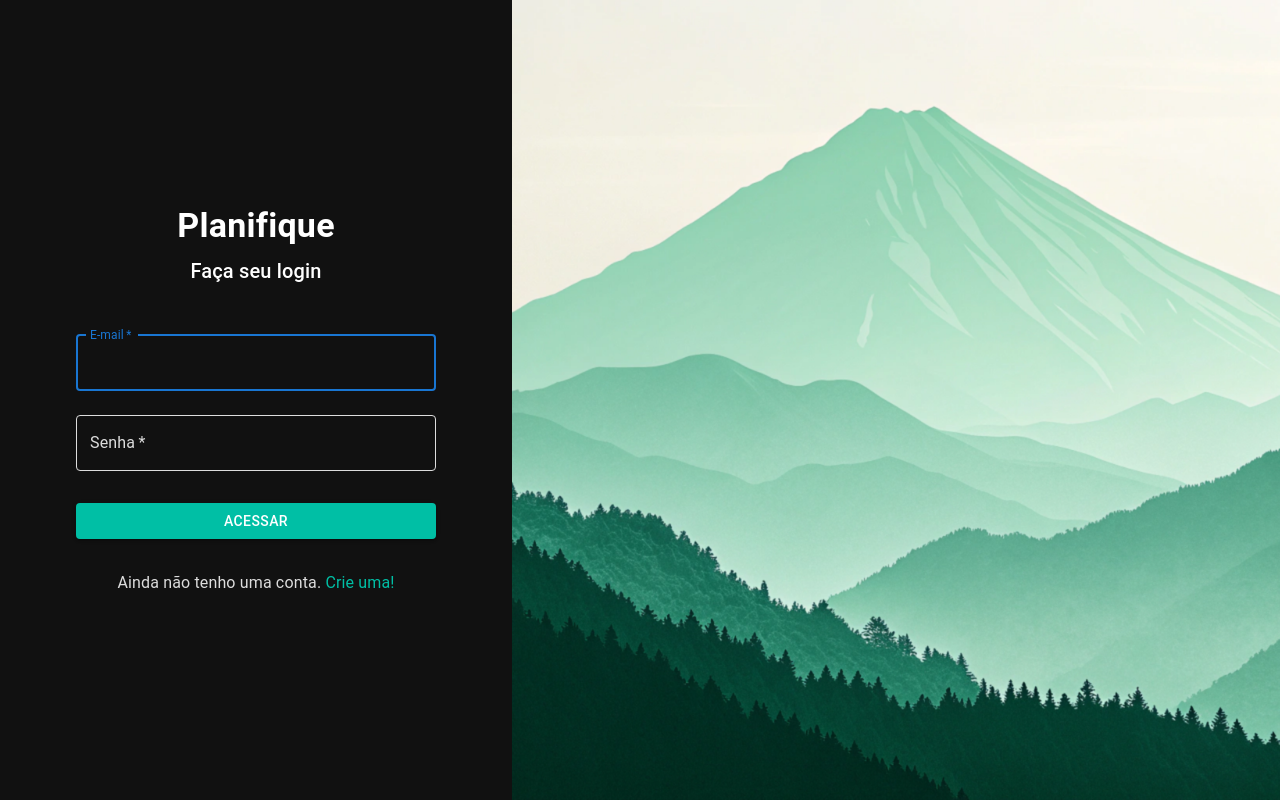
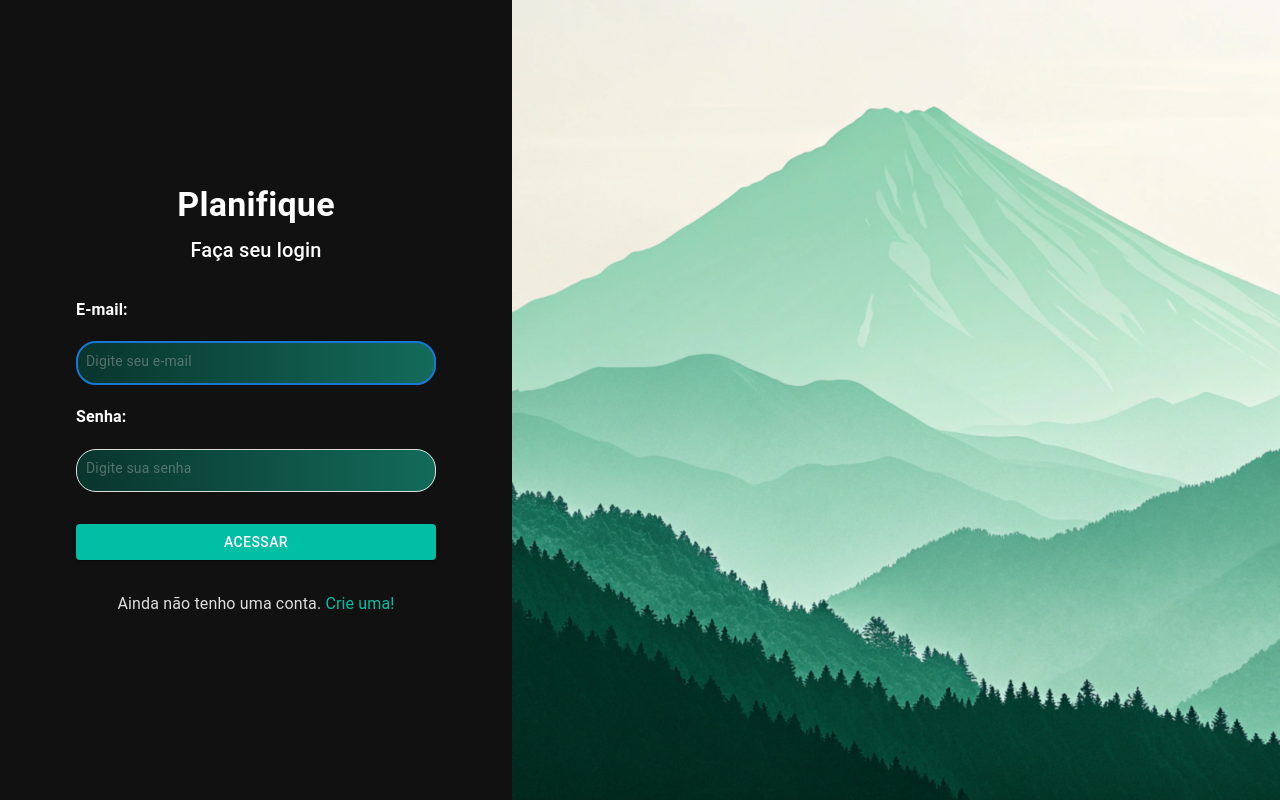
Before and after one commit to O-Farias/PlanifiqueV1-Frontend, a React (Vite) app: page / in a window 1280 px wide. Built offline with nearby package versions, Linux system fonts and the light colour scheme.

Commit message:
adiciona tamanho e espaçamento correto dos textos, para o campo de login

```diff
--- a/src/components/auth/Login.tsx
+++ b/src/components/auth/Login.tsx
@@ -82,41 +82,84 @@ const Login: React.FC = () => {
           noValidate
           sx={{ width: "100%", maxWidth: 360 }}
         >
+          {/* Texto acima do campo E-mail */}
+          <Typography
+            sx={{
+              color: "#fff",
+              fontWeight: "bold",
+              mb: 0.5,
+              fontSize: "16px",
+            }}
+          >
+            E-mail:
+          </Typography>
           <TextField
             margin="normal"
             required
             fullWidth
             id="email"
-            label="E-mail"
             name="email"
             autoComplete="email"
             autoFocus
             value={email}
             onChange={(e) => setEmail(e.target.value)}
+            placeholder="Digite seu e-mail"
             sx={{
-              input: { color: "#fff" },
-              "& label": { color: "#ddd" },
+              input: {
+                color: "#fff",
+                background: "linear-gradient(90deg, #09352D, #136B5A)",
+                borderRadius: "20px",
+                padding: "10px",
+                "&::placeholder": {
+                  color: "#bbb",
+                  transform: "translateY(-3px)",
+                  fontSize: "14px",
+                },
+              },
               "& .MuiOutlinedInput-root": {
+                borderRadius: "20px",
                 "& fieldset": { borderColor: "#ddd" },
                 "&:hover fieldset": { borderColor: "#fff" },
               },
             }}
           />
+          {/* Texto acima do campo Senha */}
+          <Typography
+            sx={{
+              color: "#fff",
+              fontWeight: "bold",
+              mt: 1.5,
+              mb: 0.5,
+              fontSize: "16px",
+            }}
+          >
+            Senha:
+          </Typography>
           <TextField
             margin="normal"
             required
             fullWidth
             name="senha"
-            label="Senha"
             type="password"
             id="senha"
             autoComplete="current-password"
             value={senha}
             onChange={(e) => setSenha(e.target.value)}
+            placeholder="Digite sua senha"
             sx={{
-              input: { color: "#fff" },
-              "& label": { color: "#ddd" },
+              input: {
+                color: "#fff",
+                background: "linear-gradient(90deg, #09352D, #136B5A)",
+                borderRadius: "20px",
+                padding: "10px",
+                "&::placeholder": {
+                  color: "#bbb",
+                  transform: "translateY(-3px)",
+                  fontSize: "14px",
+                },
+              },
               "& .MuiOutlinedInput-root": {
+                borderRadius: "20px",
                 "& fieldset": { borderColor: "#ddd" },
                 "&:hover fieldset": { borderColor: "#fff" },
               },
```
